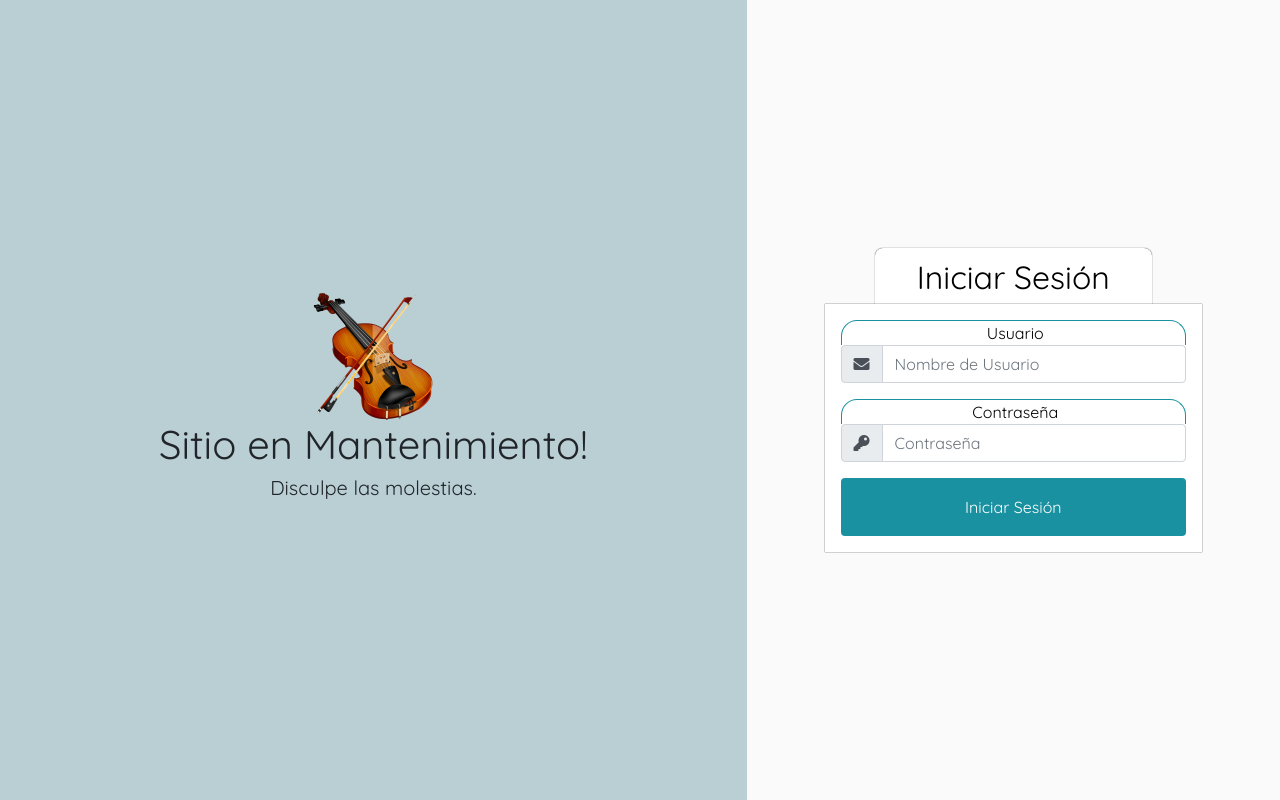
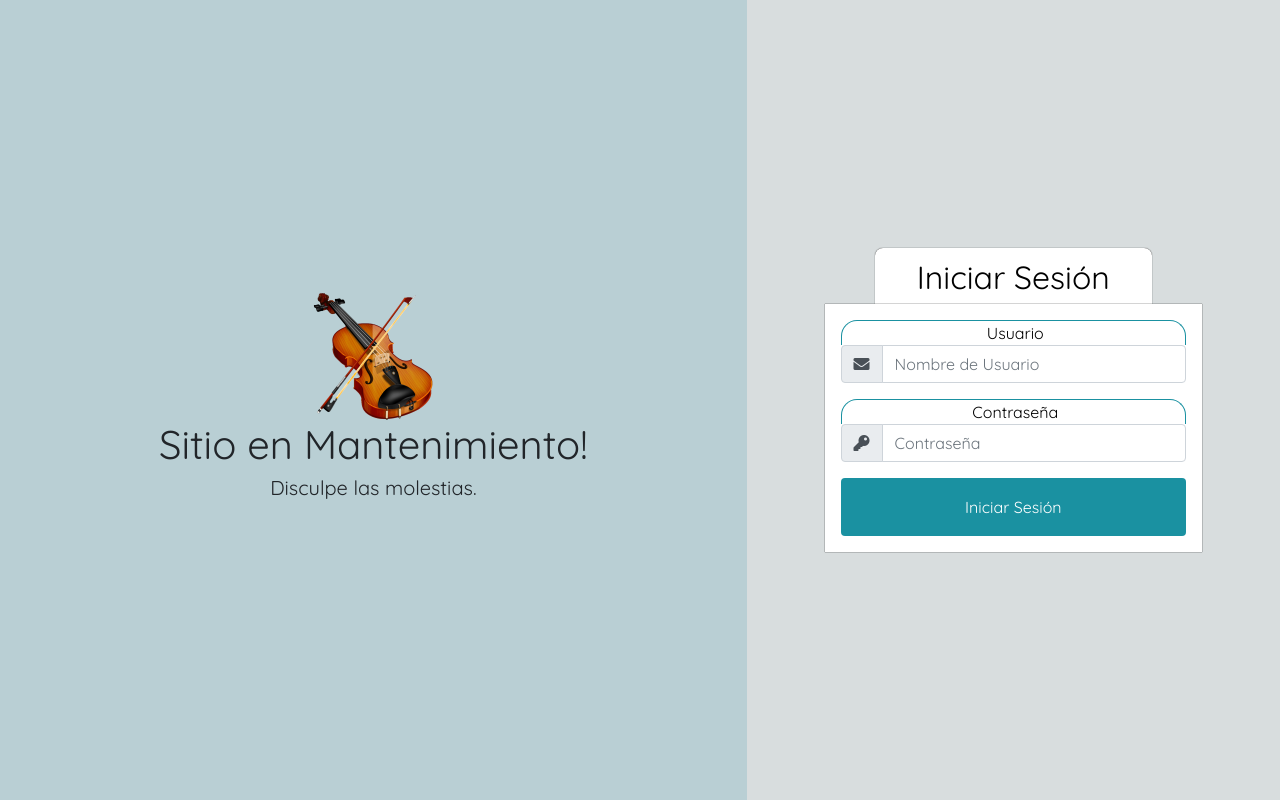
Before and after one commit to Pastorsin/orquesta-escuela-berisso, a Flask app: page / in a window 1280 px wide. Run offline with Flask 2, Linux system fonts and the light colour scheme; data that the repository does not hold is empty; some libraries are stand-ins or nearby versions.

Commit message:
Cambios menores

```diff
--- a/flaskps/static/home/login.css
+++ b/flaskps/static/home/login.css
@@ -1,5 +1,5 @@
 #right-container {
-  background-color: #fafafa;
+  background-color: #d8ddde;
 }
 
 #button-login {
```
